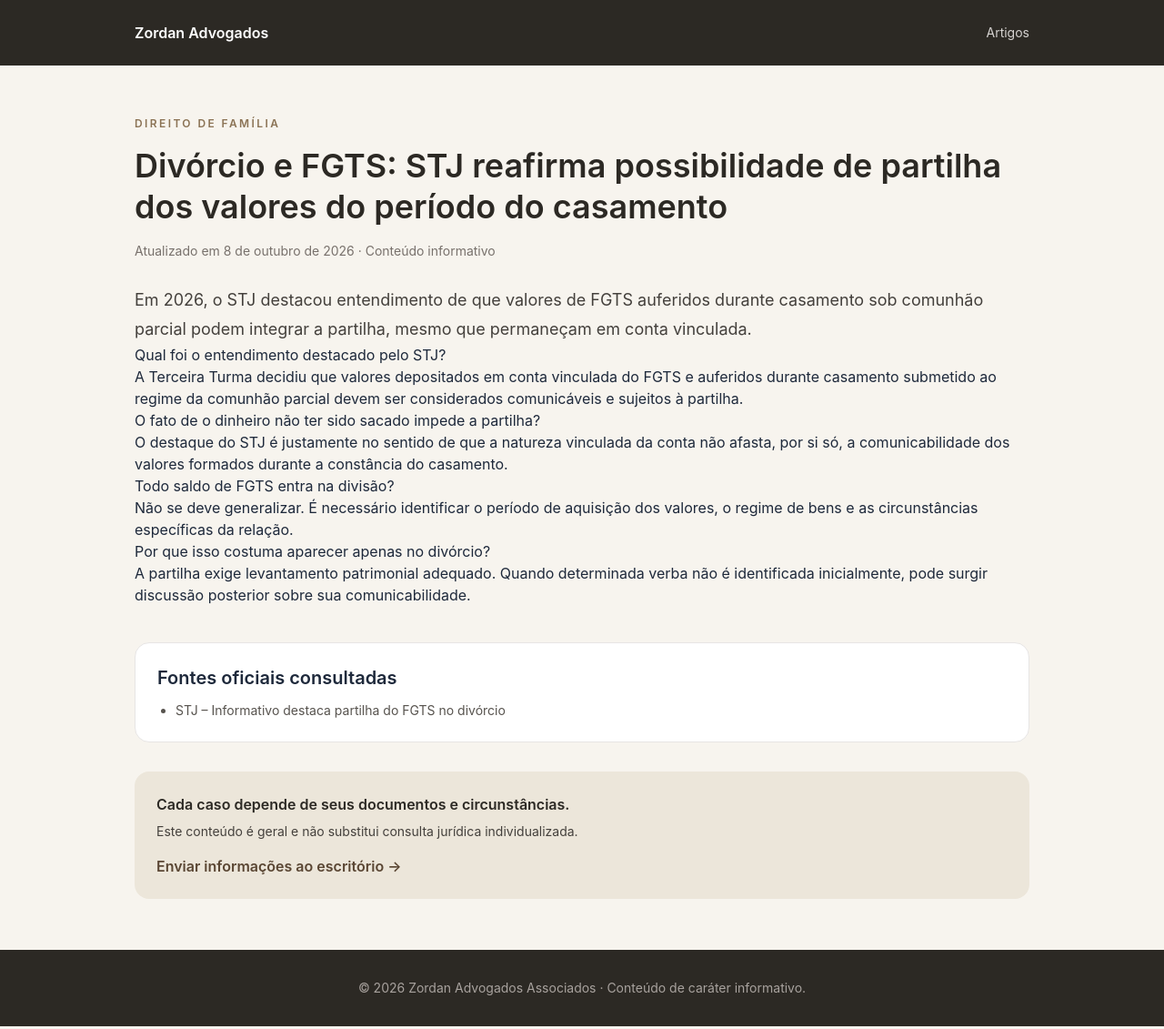
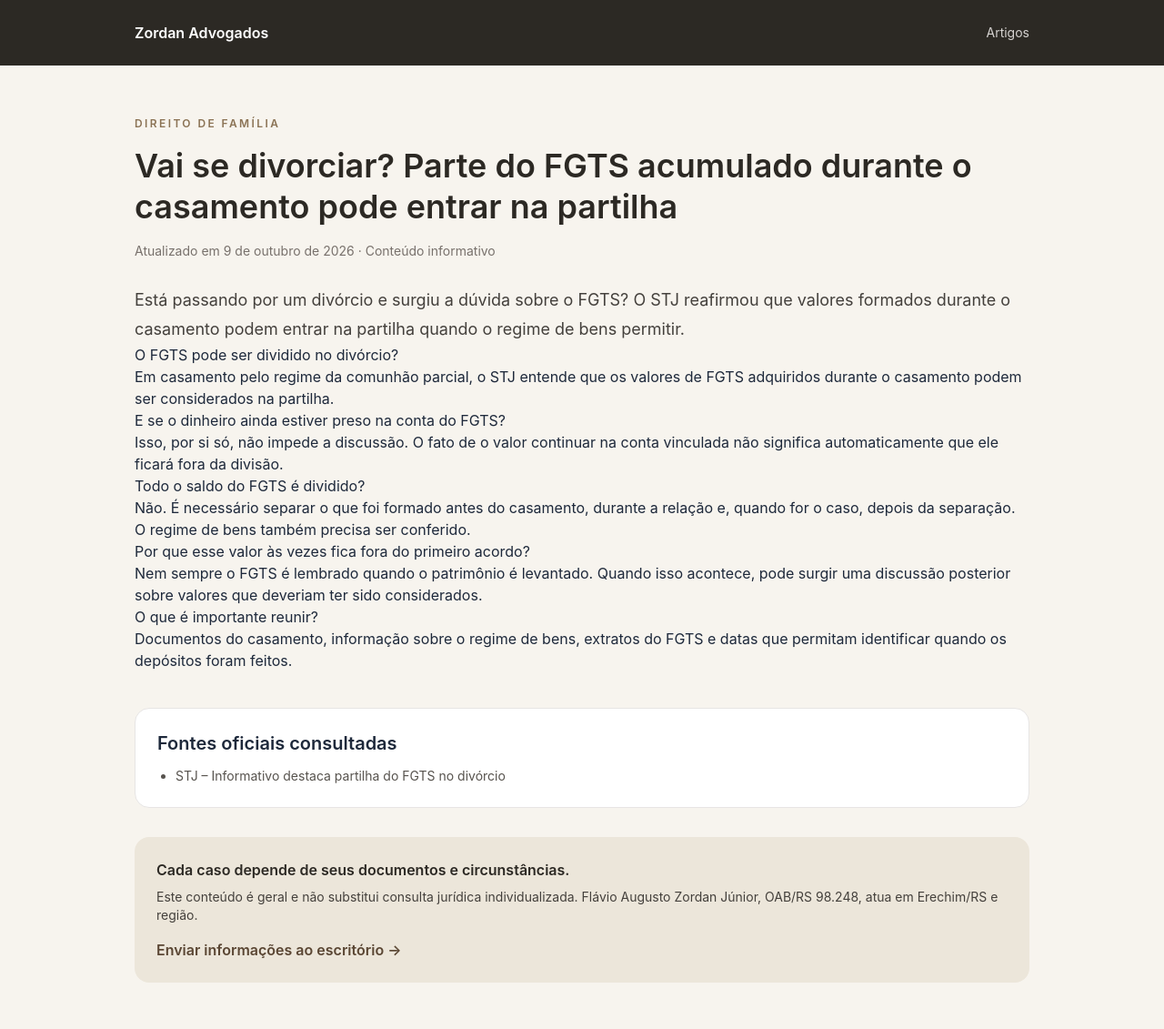
Before and after one commit to flaviozordanadv-source/zordan-landing, a website: page public/artigos/fgts-partilha-divorcio-stj-2026.html in a window 1280 px wide. Shown: the top 1131 px of the page at 91% size. Drawn offline with nearby package versions, Linux system fonts and the light colour scheme.

Commit message:
Reescreve artigo em linguagem simples e conversacional

```diff
--- a/public/artigos/fgts-partilha-divorcio-stj-2026.html
+++ b/public/artigos/fgts-partilha-divorcio-stj-2026.html
@@ -1,26 +1,25 @@
 <!doctype html><html lang="pt-BR"><head>
 <meta charset="utf-8"><meta name="viewport" content="width=device-width,initial-scale=1">
-<title>Divórcio e FGTS: STJ reafirma possibilidade de partilha dos valores do período do casamento | Zordan Advogados</title>
-<meta name="description" content="Em 2026, o STJ destacou entendimento de que valores de FGTS auferidos durante casamento sob comunhão parcial podem integrar a partilha, mesmo que permaneçam em conta vinculada.">
+<title>Vai se divorciar? Parte do FGTS acumulado durante o casamento pode entrar na partilha | Zordan Advogados</title>
+<meta name="description" content="Em divórcio com comunhão parcial, valores de FGTS formados durante o casamento podem integrar a partilha. Entenda de forma simples o que o STJ decidiu e o que deve ser conferido.">
 <link rel="canonical" href="https://zordanadvogados.com.br/artigos/fgts-partilha-divorcio-stj-2026.html">
 <script src="https://cdn.tailwindcss.com"></script><link rel="stylesheet" href="/styles.css">
-<script type="application/ld+json">{"@context":"https://schema.org","@type":"Article","headline":"Divórcio e FGTS: STJ reafirma possibilidade de partilha dos valores do período do casamento","description":"Em 2026, o STJ destacou entendimento de que valores de FGTS auferidos durante casamento sob comunhão parcial podem integrar a partilha, mesmo que permaneçam em conta vinculada.","author":{"@type":"Person","name":"Flávio Augusto Zordan Júnior"},"publisher":{"@type":"Organization","name":"Zordan Advogados Associados"},"datePublished":"2026-10-08","dateModified":"2026-10-08","mainEntityOfPage":"https://zordanadvogados.com.br/artigos/fgts-partilha-divorcio-stj-2026.html"}</script>
+<script type="application/ld+json">{"@context":"https://schema.org","@type":"Article","headline":"Vai se divorciar? Parte do FGTS acumulado durante o casamento pode entrar na partilha","description":"Em divórcio com comunhão parcial, valores de FGTS formados durante o casamento podem integrar a partilha. Entenda de forma simples o que o STJ decidiu e o que deve ser conferido.","author":{"@type":"Person","name":"Flávio Augusto Zordan Júnior","jobTitle":"Advogado","identifier":"OAB/RS 98.248","url":"https://zordanadvogados.com.br/"},"publisher":{"@type":"Organization","name":"Zordan Advogados Associados"},"datePublished":"2026-10-08","dateModified":"2026-10-09","mainEntityOfPage":"https://zordanadvogados.com.br/artigos/fgts-partilha-divorcio-stj-2026.html"}</script>
 </head><body class="bg-[#f7f4ee] text-slate-800">
 <header class="bg-[#2c2924] text-white"><div class="mx-auto flex max-w-5xl items-center justify-between px-5 py-6"><a href="/" class="font-semibold">Zordan Advogados</a><a href="/artigos/" class="text-sm text-stone-300">Artigos</a></div></header>
 <main class="mx-auto max-w-5xl px-5 py-14"><article class="article-prose">
 <p class="text-xs font-semibold uppercase tracking-[.2em] text-[#8b7355]">Direito de Família</p>
-<h1 class="mt-4 text-4xl font-semibold leading-tight text-[#2c2924]">Divórcio e FGTS: STJ reafirma possibilidade de partilha dos valores do período do casamento</h1>
-<p class="mt-4 text-sm text-stone-500">Atualizado em 8 de outubro de 2026 · Conteúdo informativo</p>
-<p class="mt-7 text-lg leading-8 text-stone-700">Em 2026, o STJ destacou entendimento de que valores de FGTS auferidos durante casamento sob comunhão parcial podem integrar a partilha, mesmo que permaneçam em conta vinculada.</p>
-
-<h2>Qual foi o entendimento destacado pelo STJ?</h2><p>A Terceira Turma decidiu que valores depositados em conta vinculada do FGTS e auferidos durante casamento submetido ao regime da comunhão parcial devem ser considerados comunicáveis e sujeitos à partilha.</p><h2>O fato de o dinheiro não ter sido sacado impede a partilha?</h2><p>O destaque do STJ é justamente no sentido de que a natureza vinculada da conta não afasta, por si só, a comunicabilidade dos valores formados durante a constância do casamento.</p><h2>Todo saldo de FGTS entra na divisão?</h2><p>Não se deve generalizar. É necessário identificar o período de aquisição dos valores, o regime de bens e as circunstâncias específicas da relação.</p><h2>Por que isso costuma aparecer apenas no divórcio?</h2><p>A partilha exige levantamento patrimonial adequado. Quando determinada verba não é identificada inicialmente, pode surgir discussão posterior sobre sua comunicabilidade.</p>
+<h1 class="mt-4 text-4xl font-semibold leading-tight text-[#2c2924]">Vai se divorciar? Parte do FGTS acumulado durante o casamento pode entrar na partilha</h1>
+<p class="mt-4 text-sm text-stone-500">Atualizado em 9 de outubro de 2026 · Conteúdo informativo</p>
+<p class="mt-7 text-lg leading-8 text-stone-700">Está passando por um divórcio e surgiu a dúvida sobre o FGTS? O STJ reafirmou que valores formados durante o casamento podem entrar na partilha quando o regime de bens permitir.</p>
+<h2>O FGTS pode ser dividido no divórcio?</h2><p>Em casamento pelo regime da comunhão parcial, o STJ entende que os valores de FGTS adquiridos durante o casamento podem ser considerados na partilha.</p><h2>E se o dinheiro ainda estiver preso na conta do FGTS?</h2><p>Isso, por si só, não impede a discussão. O fato de o valor continuar na conta vinculada não significa automaticamente que ele ficará fora da divisão.</p><h2>Todo o saldo do FGTS é dividido?</h2><p>Não. É necessário separar o que foi formado antes do casamento, durante a relação e, quando for o caso, depois da separação. O regime de bens também precisa ser conferido.</p><h2>Por que esse valor às vezes fica fora do primeiro acordo?</h2><p>Nem sempre o FGTS é lembrado quando o patrimônio é levantado. Quando isso acontece, pode surgir uma discussão posterior sobre valores que deveriam ter sido considerados.</p><h2>O que é importante reunir?</h2><p>Documentos do casamento, informação sobre o regime de bens, extratos do FGTS e datas que permitam identificar quando os depósitos foram feitos.</p>
 <div class="mt-10 rounded-2xl border border-stone-200 bg-white p-6">
 <h2 class="!mt-0 text-xl font-semibold">Fontes oficiais consultadas</h2>
 <ul class="mt-3 list-disc space-y-2 pl-5 text-sm text-stone-600"><li><a href="https://www.stj.jus.br/sites/portalp/Paginas/Comunicacao/Noticias/2026/27072026-Edicao-extra-do-Informativo-destaca-partilha-do-FGTS-no-divorcio-e-base-de-calculo-da-pensao-alimenticia.aspx" target="_blank" rel="noopener">STJ – Informativo destaca partilha do FGTS no divórcio</a></li></ul>
 </div>
 <div class="mt-8 rounded-2xl bg-[#ece6da] p-6">
 <p class="font-semibold text-[#2c2924]">Cada caso depende de seus documentos e circunstâncias.</p>
-<p class="mt-2 text-sm text-stone-700">Este conteúdo é geral e não substitui consulta jurídica individualizada.</p>
+<p class="mt-2 text-sm text-stone-700">Este conteúdo é geral e não substitui consulta jurídica individualizada. Flávio Augusto Zordan Júnior, OAB/RS 98.248, atua em Erechim/RS e região.</p>
 <a class="mt-4 inline-block font-semibold text-[#5a4633]" href="/#contato">Enviar informações ao escritório →</a>
 </div></article></main>
 <footer class="bg-[#2c2924] py-8 text-center text-sm text-stone-400">© 2026 Zordan Advogados Associados · Conteúdo de caráter informativo.</footer>
```
